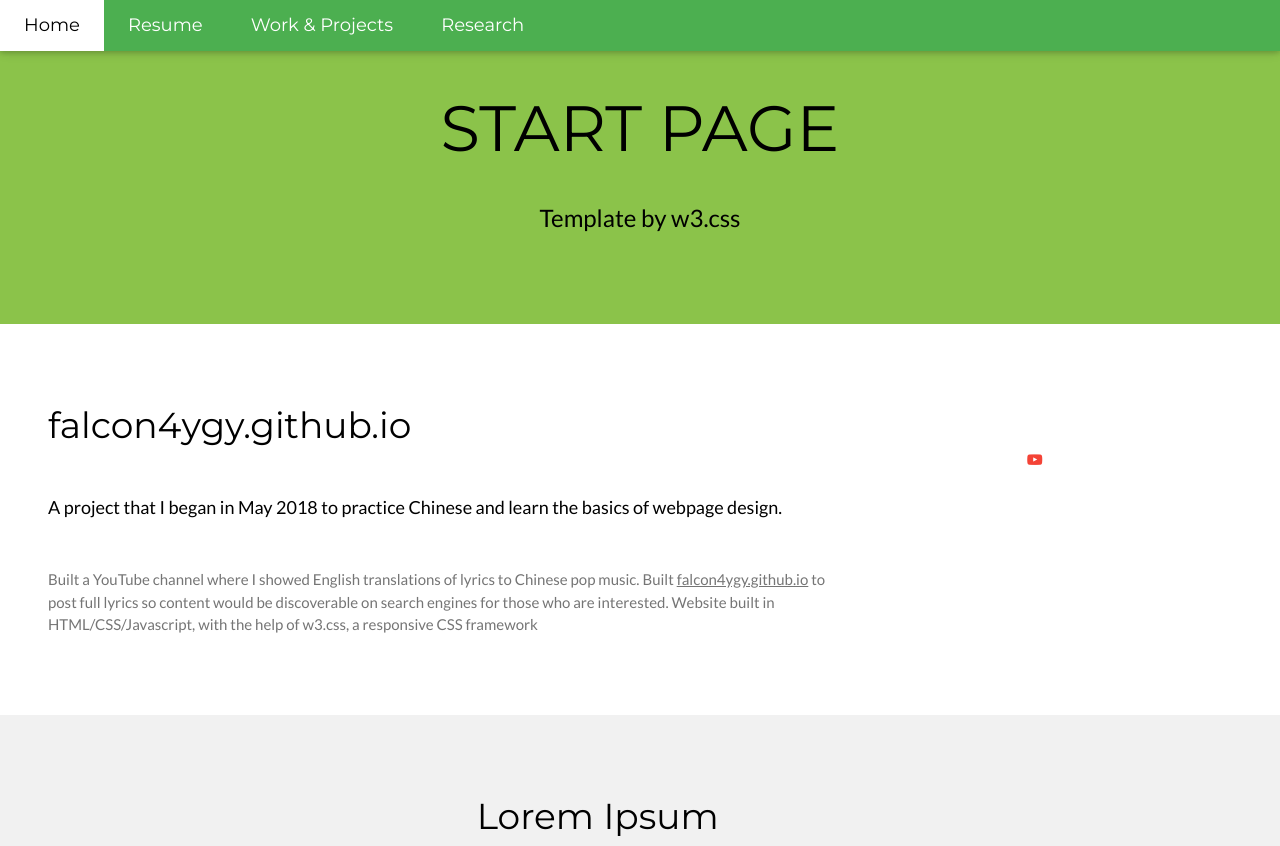
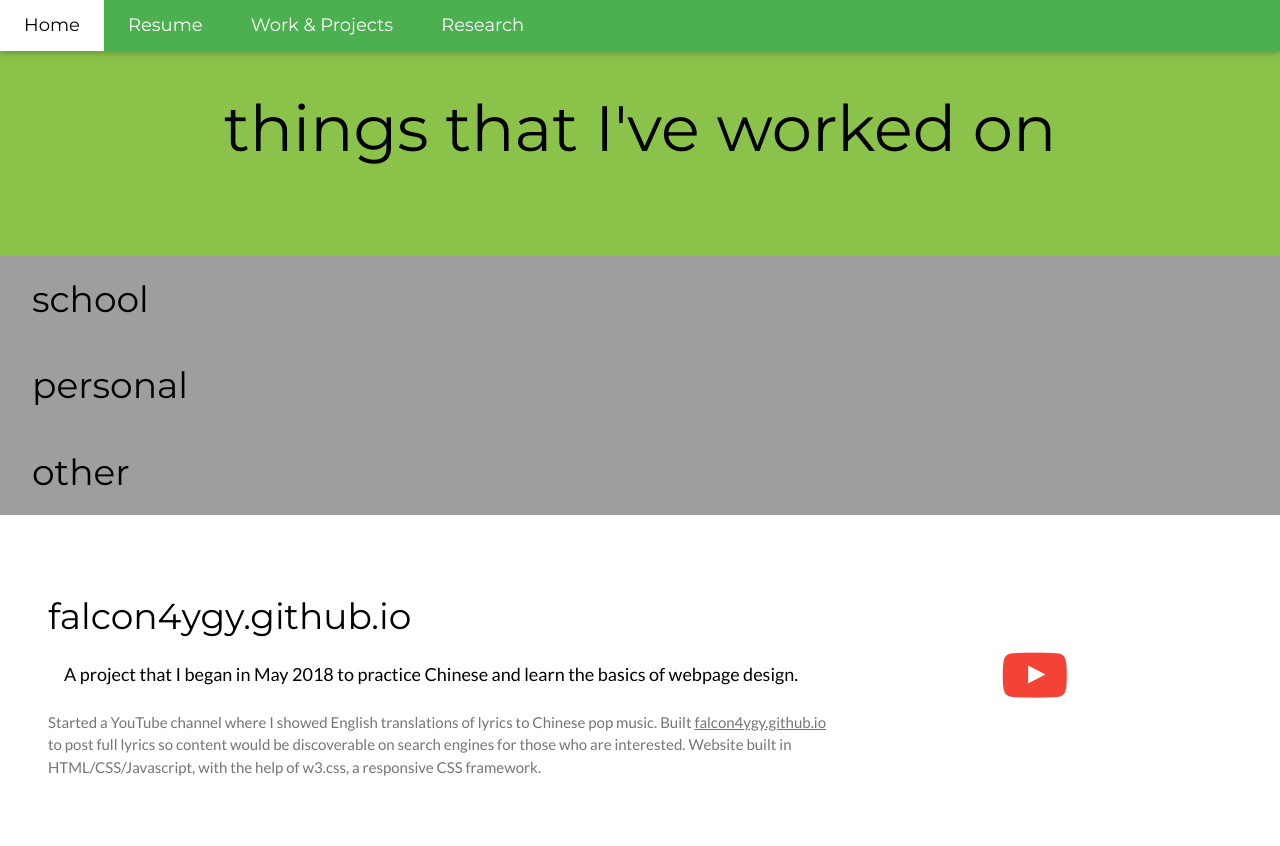
Before and after one commit to absentmindless/personal-webpage, a plain HTML site: page works/index.html in a window 1280 px wide. Shown: the top 846 px of the page. Drawn offline with Linux system fonts and the light colour scheme.

Commit message:
Update index.html

```diff
--- a/works/index.html
+++ b/works/index.html
@@ -18,10 +18,10 @@ body,h1,h2,h3,h4,h5,h6 {font-family: "Lato", sans-serif}
 <div class="w3-top">
   <div class="w3-bar w3-green w3-card w3-left-align w3-large">
     <a class="w3-bar-item w3-button w3-hide-medium w3-hide-large w3-right w3-padding-large w3-hover-white w3-large w3-red" href="javascript:void(0);" onclick="myFunction()" title="Toggle Navigation Menu"><i class="fa fa-bars"></i></a>
-    <a href="https://absentmindless.github.io" class="w3-bar-item w3-button w3-padding-large w3-hover-white">Home</a>
-    <a href="https://absentmindless.github.io/resume" class="w3-bar-item w3-button w3-hide-small w3-padding-large w3-hover-white">Resume</a>
-    <a href="https://absentmindless.github.io/works" class="w3-bar-item w3-button w3-hide-small w3-padding-large w3-hover-white">Work & Projects</a>
-    <a href="https://absentmindless.github.io/research" class="w3-bar-item w3-button w3-hide-small w3-padding-large w3-hover-white">Research</a>
+    <a href="/" class="w3-bar-item w3-button w3-padding-large w3-hover-white">Home</a>
+    <a href="/resume" class="w3-bar-item w3-button w3-hide-small w3-padding-large w3-hover-white">Resume</a>
+    <a href="/works" class="w3-bar-item w3-button w3-hide-small w3-padding-large w3-hover-white">Work & Projects</a>
+    <a href="/research" class="w3-bar-item w3-button w3-hide-small w3-padding-large w3-hover-white">Research</a>
   </div>
 
   <!-- Navbar on small screens -->
@@ -34,24 +34,36 @@ body,h1,h2,h3,h4,h5,h6 {font-family: "Lato", sans-serif}
 
 <!-- Header -->
 <header class="w3-container w3-light-green w3-center" style="padding:64px 16px">
-  <h1 class="w3-margin w3-jumbo">START PAGE</h1>
-  <p class="w3-xlarge">Template by w3.css</p>
+  <h1 class="w3-margin w3-jumbo">things that I've worked on</h1>
 </header>
+
+<div class="w3-container w3-gray">
+  <h1 class="w3-margin w3-xxlarge">school</h1>
+</div>
+
+<div class="w3-container w3-gray">
+  <h1 class="w3-margin w3-xxlarge">personal</h1>
+</div>
+
+<div class="w3-container w3-gray">
+  <h1 class="w3-margin w3-xxlarge">other</h1>
+</div>
+
 
 <!-- First Grid -->
 <div class="w3-row-padding w3-padding-64 w3-container">
   <div style="padding:0px 32px">
     <div class="w3-twothird">
       <h1>falcon4ygy.github.io</h1>
-      <h5 class="w3-padding-32">A project that I began in May 2018 to practice Chinese and learn the basics of webpage design.</h5>
+      <h5 style="padding:8px 16px">A project that I began in May 2018 to practice Chinese and learn the basics of webpage design.</h5>
 
-      <p class="w3-text-grey">Built a YouTube channel where I showed English translations of lyrics to Chinese pop music. Built
+      <p class="w3-text-grey">Started a YouTube channel where I showed English translations of lyrics to Chinese pop music. Built
         <a href="https://falcon4ygy.github.io/">falcon4ygy.github.io</a> to post full lyrics so content would be discoverable
-on search engines for those who are interested. Website built in HTML/CSS/Javascript, with the help of w3.css, a responsive CSS framework</p>
+        on search engines for those who are interested. Website built in HTML/CSS/Javascript, with the help of w3.css, a responsive
+        CSS framework.</p>
     </div>
-
     <div class="w3-third w3-center">
-      <i class="fa fa-youtube-play w3-padding-64 w3-text-red"></i>
+      <i class="fa fa-youtube-play w3-padding-64 w3-text-red w3-jumbo"></i>
     </div>
   </div>
 </div>
@@ -74,9 +86,7 @@ on search engines for those who are interested. Website built in HTML/CSS/Javasc
   </div>
 </div>
 
-<div class="w3-container w3-black w3-center w3-opacity w3-padding-64">
-    <h1 class="w3-margin w3-xlarge">Quote of the day: live life</h1>
-</div>
+
 
 <!-- Footer -->
 <footer class="w3-container w3-padding-64 w3-center w3-opacity">
```
